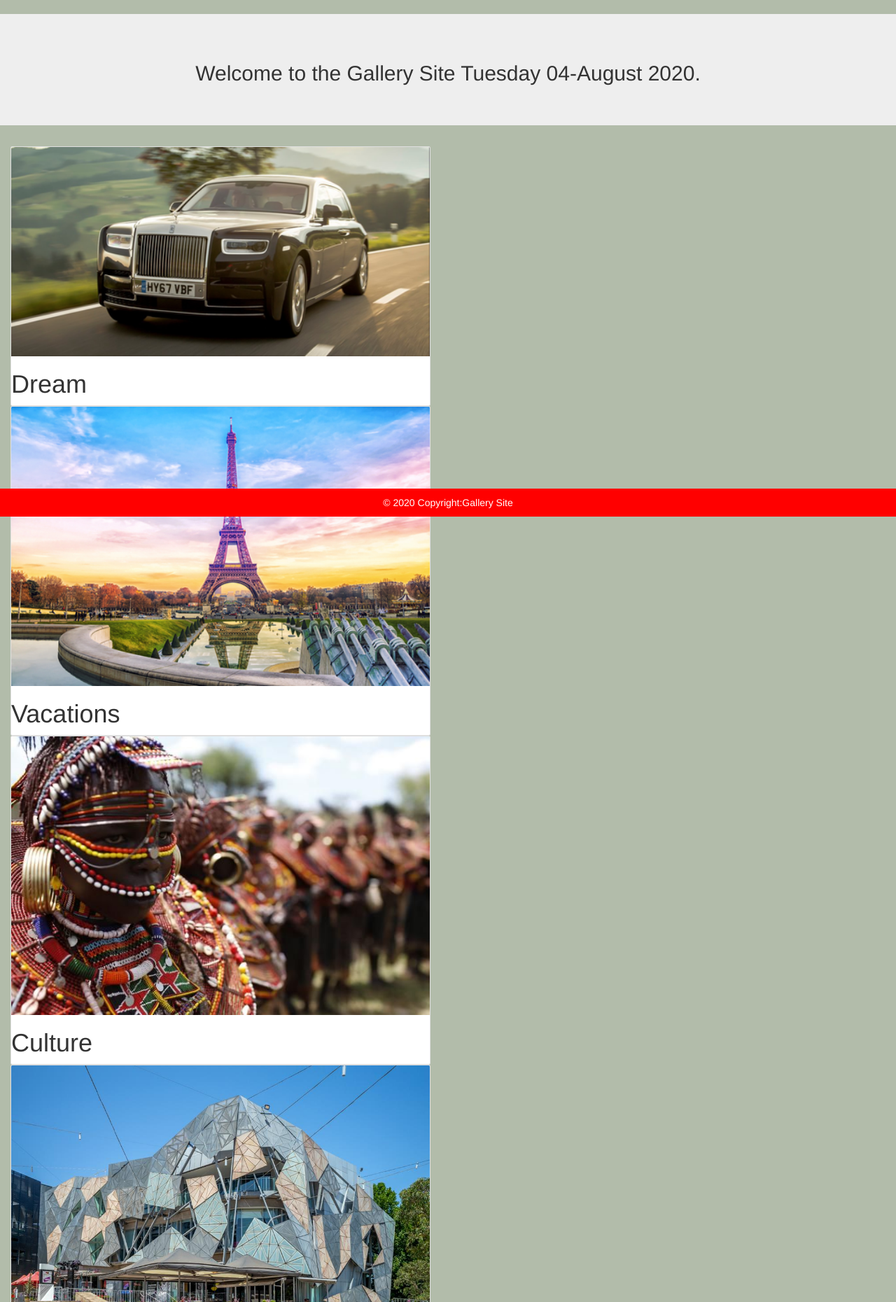
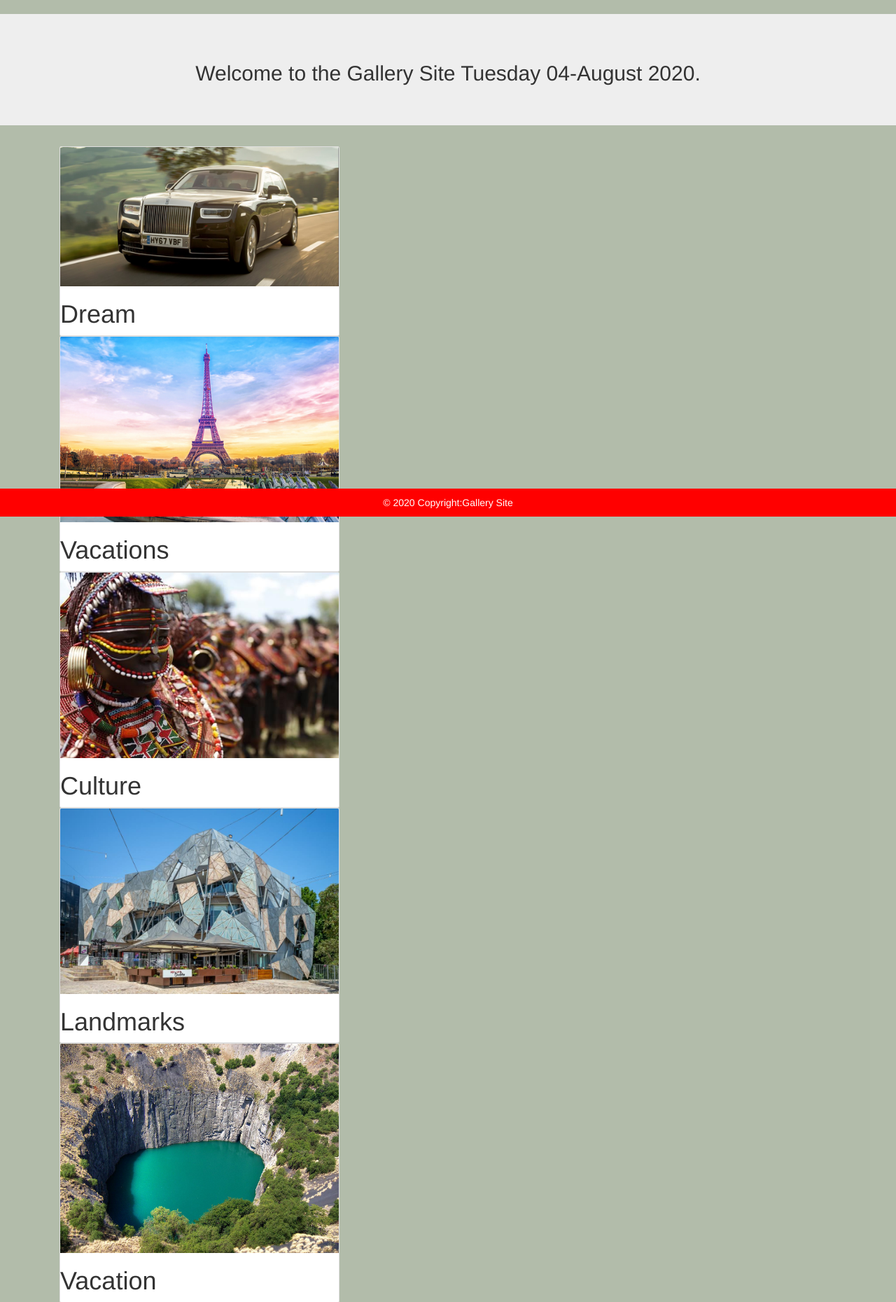
Before and after one commit to sheready/personalgallery, a Django app: page / in a window 1280 px wide. Shown: the part 62-1922 px from the top of the page at 70% size. Run offline with Django 3.2, Linux system fonts and the light colour scheme; data comes from the database, SQL or seed files in the repository; some libraries are stand-ins or nearby versions.

Commit message:
add styling

```diff
--- a/templates/blog.html
+++ b/templates/blog.html
@@ -6,9 +6,9 @@
       <h2 class="text-center"> Welcome to the Gallery Site {{date|date:"l d-F Y"}}.</h2>
   </div>
 </div>
-<div class="container-fluid">
+<div class="container">
   {% for post in posts %}
-    <div class="card" style="width:600px">
+    <div class="card" style="width:400px">
       <a href="" data-toggle="modal" data-target="#{{post.id}}">
       <img class="card-img-top" src="{{post.image.url}}"  class="img-responsive img-thumbnail image" style="width:100%">
       </a>
```
